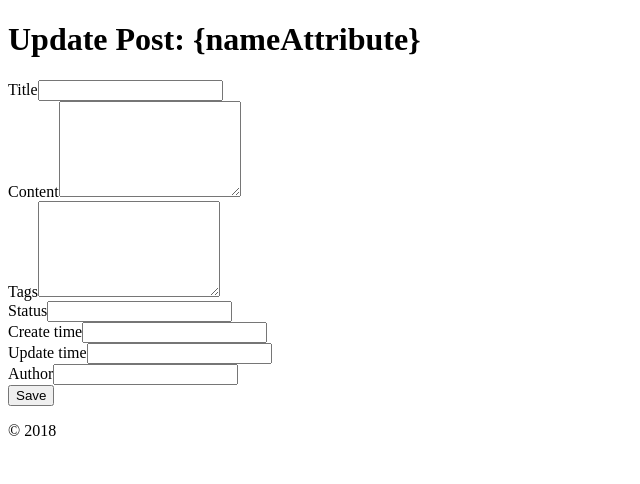
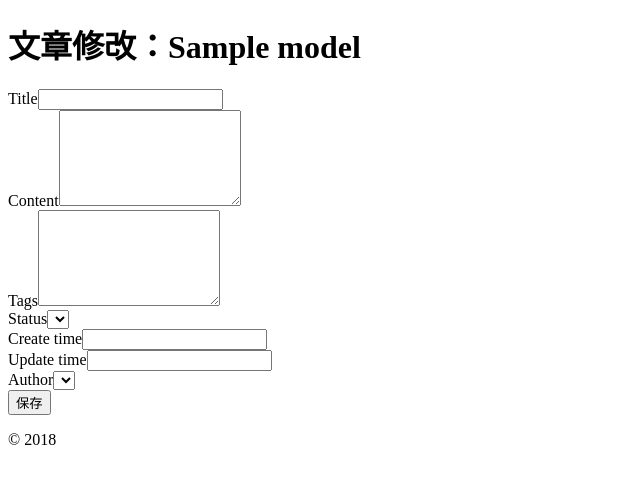
Before and after one commit to DowneyL/yii2-blog, a Yii app: template backend/views/post/update.php in a window 1280 px wide. Shown: the top 484 px of the page, without its empty margins (0-640 px from the left). Run offline with PHP 8.4 and a stand-in for Yii, Linux system fonts and the light colour scheme; the template is opened without the code that fills it: most values are stand-ins (such as "Sample title", 1, 10 or a date in 2020); form fields are guessed from the names that the template uses; data that the repository does not hold is empty; some libraries are stand-ins or nearby versions.

Commit message:
查询构建器 - 帖子修改页

```diff
--- a/backend/views/post/_form.php
+++ b/backend/views/post/_form.php
@@ -2,6 +2,9 @@
 
 use yii\helpers\Html;
 use yii\widgets\ActiveForm;
+use common\models\Poststatus;
+use common\models\Adminuser;
+//use yii\helpers\ArrayHelper;
 
 /* @var $this yii\web\View */
 /* @var $model common\models\Post */
@@ -18,16 +21,59 @@ use yii\widgets\ActiveForm;
 
     <?= $form->field($model, 'tags')->textarea(['rows' => 6]) ?>
 
-    <?= $form->field($model, 'status')->textInput() ?>
+    <?php
+        // 第一种方法 - ActiveRecord
+
+        /*
+        $allStatusObj = Poststatus::find()->all();
+        $allStatus = ArrayHelper::map($allStatusObj, 'id', 'name');
+        */
+
+        // 第二种方法 - Command
+        /*
+        $postArr = Yii::$app->db->createCommand('SELECT id,name FROM poststatus')->queryAll();
+        $allStatus = ArrayHelper::map($postArr, 'id', 'name');
+        */
+
+        // 第三种方法 - QueryBuild
+        /*
+        $allStatus = (new \yii\db\Query())
+            ->select(['name', 'id'])
+            ->from('poststatus')
+            ->indexBy('id')
+            ->column();
+        */
+
+        // 第四种 - ActiveRecord + QueryBuild
+        /*
+        $allStatus = Poststatus::find()
+        ->select(['name', 'id'])
+        ->indexBy('id')
+        ->column();
+        */
+    ?>
+
+    <?= $form->field($model, 'status')->dropDownList(
+            Poststatus::find()
+            ->select(['name', 'id'])
+            ->indexBy('id')
+            ->column(),
+        ['prompt' => '请选择状态']) ?>
 
     <?= $form->field($model, 'create_time')->textInput() ?>
 
     <?= $form->field($model, 'update_time')->textInput() ?>
 
-    <?= $form->field($model, 'author_id')->textInput() ?>
+    <?= $form->field($model, 'author_id')->dropDownList(
+            Adminuser::find()
+            ->select(['nickname', 'id'])
+            ->indexBy('id')
+            ->column(),
+            ['prompt' => '请选择文章作者']
+    ) ?>
 
     <div class="form-group">
-        <?= Html::submitButton('Save', ['class' => 'btn btn-success']) ?>
+        <?= Html::submitButton('保存', ['class' => 'btn btn-success']) ?>
     </div>
 
     <?php ActiveForm::end(); ?>
--- a/backend/views/post/update.php
+++ b/backend/views/post/update.php
@@ -5,10 +5,10 @@ use yii\helpers\Html;
 /* @var $this yii\web\View */
 /* @var $model common\models\Post */
 
-$this->title = 'Update Post: {nameAttribute}';
-$this->params['breadcrumbs'][] = ['label' => 'Posts', 'url' => ['index']];
+$this->title = '文章修改：' . $model->title;
+$this->params['breadcrumbs'][] = ['label' => '文章管理', 'url' => ['index']];
 $this->params['breadcrumbs'][] = ['label' => $model->title, 'url' => ['view', 'id' => $model->id]];
-$this->params['breadcrumbs'][] = 'Update';
+$this->params['breadcrumbs'][] = '修改';
 ?>
 <div class="post-update">
 
```
